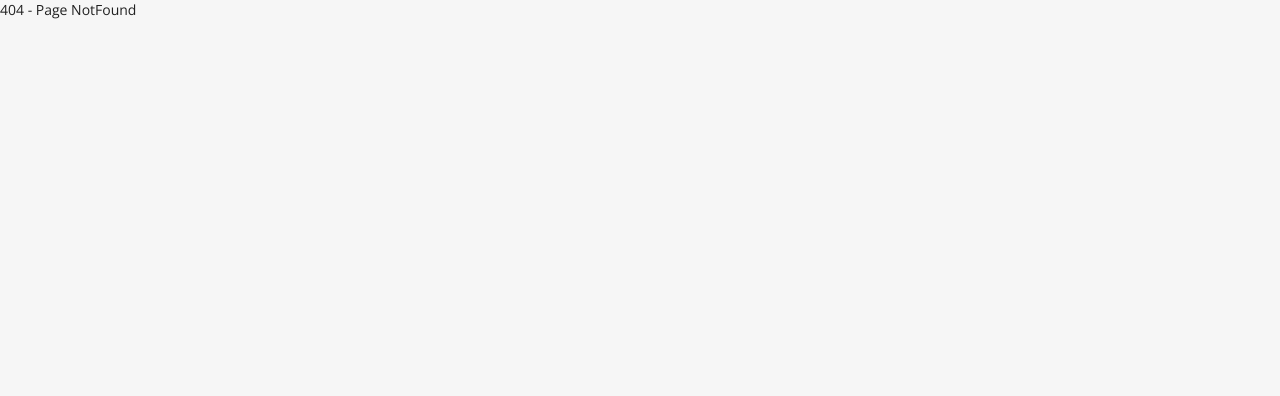
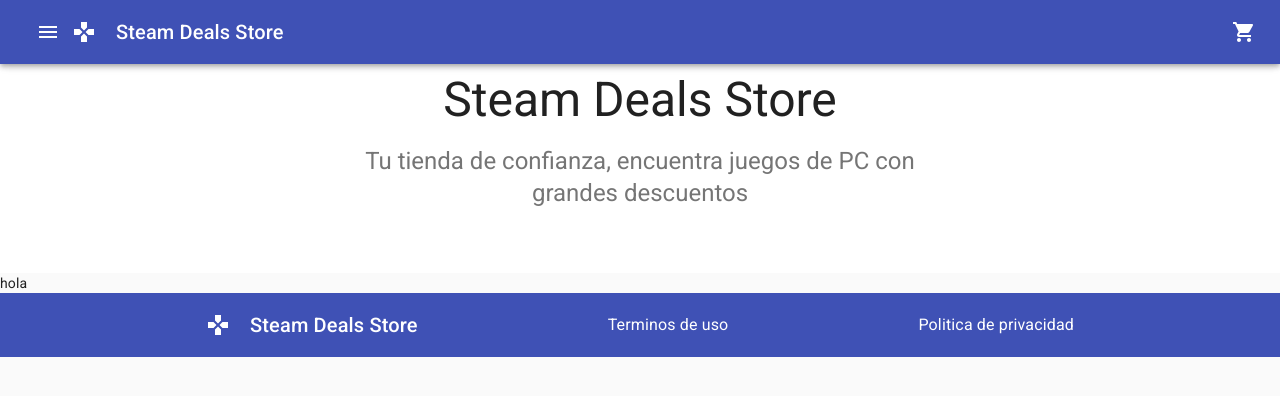
Before and after one commit to marco90202/shopappV1, a React (Create React App) app: page /account in a window 1280 px wide. Before the commit this address had no page. Shown: the top 396 px of the page. Built offline with nearby package versions, Linux system fonts and the light colour scheme; no server answers; sample sign-in values are in the browser's storage.

Commit message:
nueva ruta mi cuenta

```diff
--- /dev/null
+++ b/src/components/Account.jsx
@@ -0,0 +1,40 @@
+import React from "react";
+import {
+    Container,
+    Typography,
+  } from "@material-ui/core";
+import useStyles from "../styles";
+
+const Account = () => {
+  const classes = useStyles();
+
+  return (
+    <>
+      <div className={classes.container}>
+        <Container maxWidth="sm">
+          <Typography
+            variant="h3"
+            align="center"
+            color="textPrimary"
+            gutterBottom
+          >
+            Steam Deals Store
+          </Typography>
+          <Typography
+            variant="h5"
+            align="center"
+            color="textSecondary"
+            paragraph
+          >
+            Tu tienda de confianza, encuentra juegos de PC con grandes
+            descuentos
+          </Typography>
+        </Container>
+      </div>
+      <div >
+        hola
+      </div>
+    </>
+  );
+};
+export default Account;
--- a/src/components/Profile.jsx
+++ b/src/components/Profile.jsx
@@ -1,5 +1,5 @@
 import React from "react";
-import {Link} from "react-router-dom";
+import { Link } from "react-router-dom";
 import SwipeableDrawer from "@material-ui/core/SwipeableDrawer";
 import useStyles from "../styles";
 import {
@@ -13,7 +13,7 @@
 import AssignmentIcon from "@material-ui/icons/Assignment";
 import AccountCircleIcon from "@material-ui/icons/AccountCircle";
 import CloseIcon from "@material-ui/icons/Close";
-import HomeIcon from '@material-ui/icons/Home';
+import HomeIcon from "@material-ui/icons/Home";
 
 const Profile = ({ open, toggleOpen, toggleClose, user, onLogout }) => {
   const classes = useStyles();
@@ -36,42 +36,42 @@
             </ListItem>
 
             <Divider />
+            <Link to="/">
               <ListItem button>
                 <ListItemIcon>
                   <HomeIcon />
                 </ListItemIcon>
-              <Link to="/"><ListItemText primary="Inicio" /></Link>
-
+                <ListItemText primary="Inicio" />
               </ListItem>
-
+            </Link>
+            <Link to="/wishlist">
               <ListItem button>
                 <ListItemIcon>
                   <FavoriteBorderIcon />
                 </ListItemIcon>
-              <Link to="/wishlist"><ListItemText primary="Lista de deseos" /></Link>
-
+                <ListItemText primary="Lista de deseos" />
               </ListItem>
-
+            </Link>
             <ListItem button>
               <ListItemIcon>
                 <AssignmentIcon />
               </ListItemIcon>
               <ListItemText primary="Mis pedidos" />
             </ListItem>
-
+            <Link to="/account">
               <ListItem button>
                 <ListItemIcon>
                   <AccountCircleIcon />
                 </ListItemIcon>
                 <ListItemText primary="Mi cuenta" />
               </ListItem>
-            <ListItem button>
+            </Link>
+            <ListItem button onClick={onLogout}>
               <ListItemIcon>
                 <CloseIcon />
               </ListItemIcon>
-              <ListItemText primary="Cerrar sesion" onClick={onLogout} />
+              <ListItemText primary="Cerrar sesion" />
             </ListItem>
-
             <Divider />
           </List>
         </div>
--- a/src/router.jsx
+++ b/src/router.jsx
@@ -6,6 +6,7 @@
 import Login from "./views/Login";
 import Home from "./components/Home";
 import Wishlist from "./components/Wishlist";
+import Account from "./components/Account";
 
 const router = createBrowserRouter([
   {
@@ -19,6 +20,10 @@
       {
         path: "/wishlist",
         element: <Wishlist />,
+      },
+      {
+        path: "/account",
+        element: <Account />,
       },
     ],
   },
```
Lines whose indentation alone changed are shown as unchanged.
